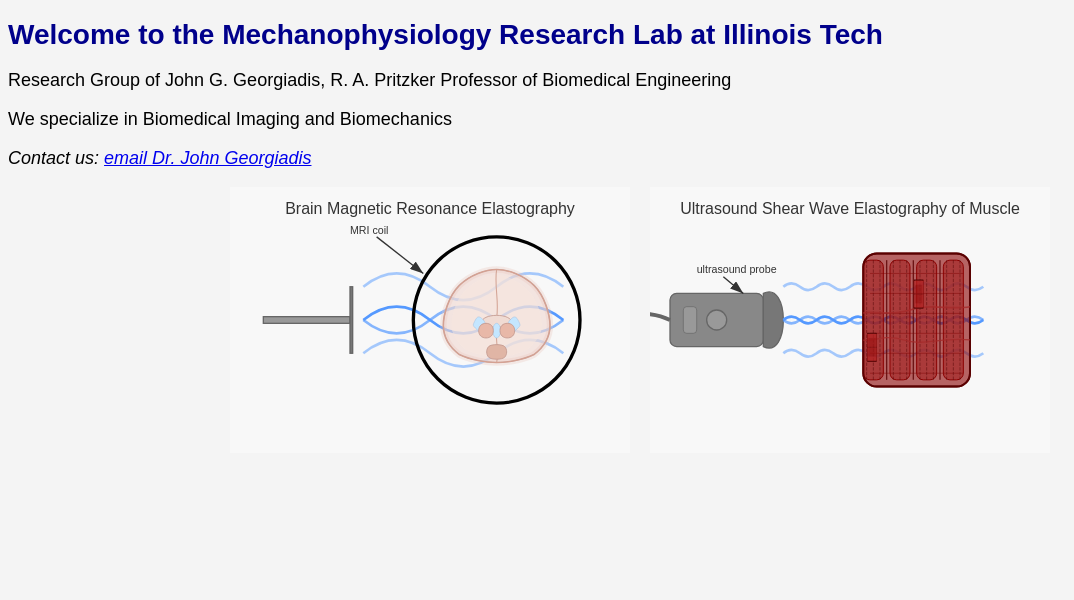
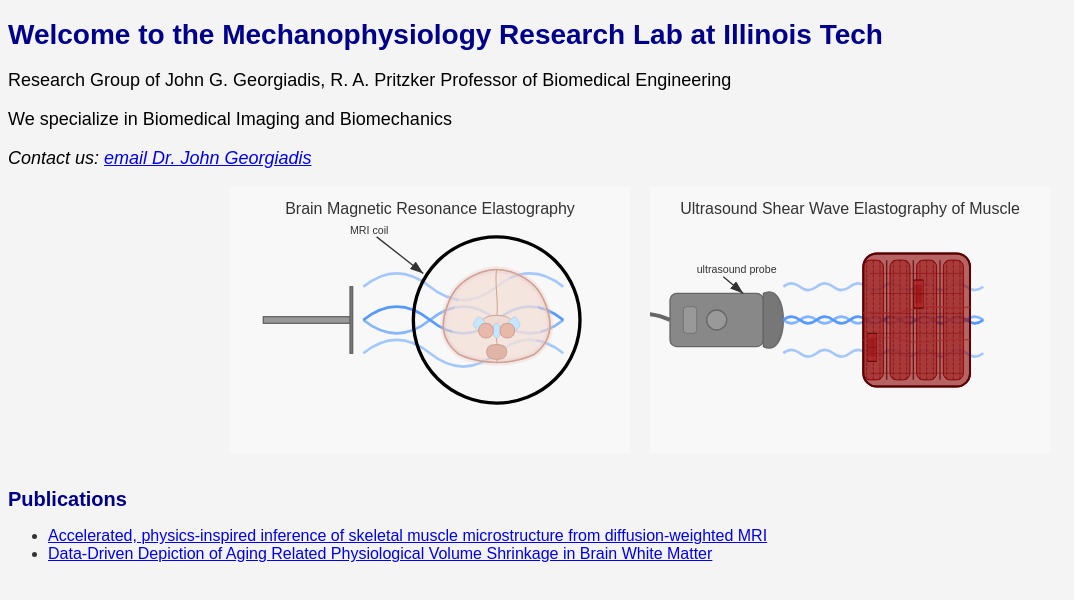
Before and after one commit to JGeorgiadis/Mechanophysiology-Lab, a plain HTML site: page index.html in a window 1280 px wide. Shown: the whole page, without its empty margins (0-1074 px from the left). Drawn offline with Linux system fonts and the light colour scheme.

Commit message:
Update index.html

```diff
--- a/index.html
+++ b/index.html
@@ -15,5 +15,13 @@
         <img src="Brain_MRE.svg" alt="Brain Magnetic Resonance Elastography" width="400">
         <img src="Ultrasound_SWE_muscle_transverse.svg" alt="Ultrasound Shear Wave Elastography of Muscle" width="400">
     </div>
+    <br>
+    <h2>Publications</h2>
+    <ul>
+        <li><a href="Publications/Naughton_2024_Accelerated_physics-inspired_skeletal_muscle_microstructure_dMRI.pdf">Accelerated, physics-inspired inference of
+skeletal muscle microstructure from diffusion-weighted MRI</a></li>
+        <li><a href="Publications/Agarwal_2025_Data-Driven Depiction of Aging Related Physiological Volume Shrinkage BWM.pdf">Data-Driven Depiction of Aging
+Related Physiological Volume Shrinkage in Brain White Matter</a></li>
+    </ul>
 </body>
 </html>
```
